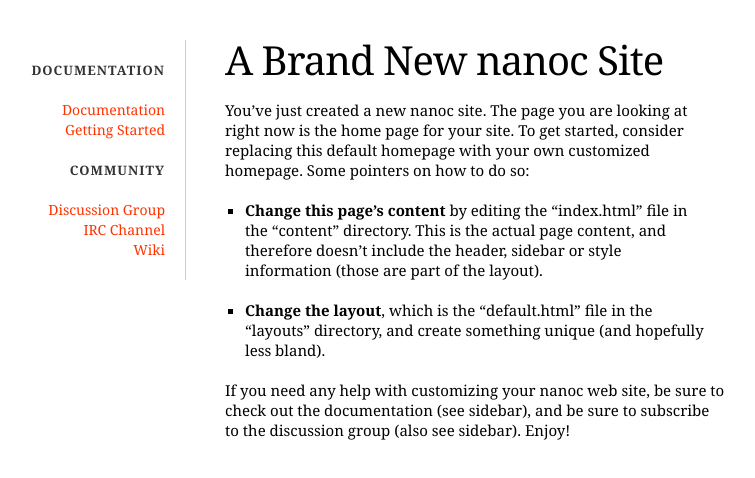
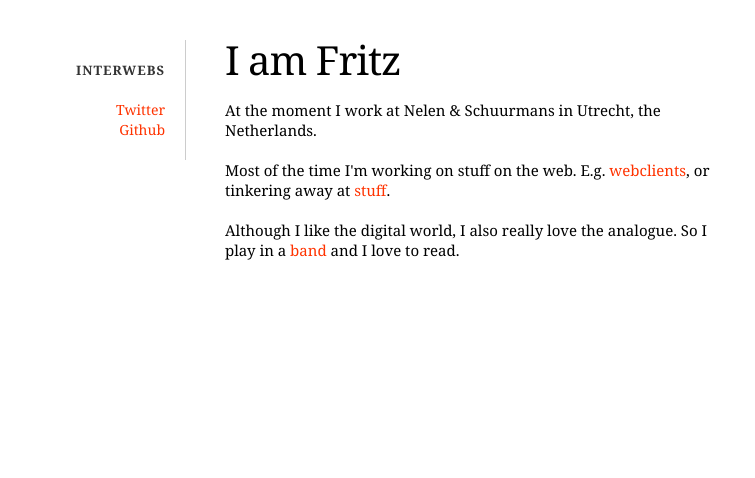
Before and after one commit to fritzvd/fritzvd.github.io, a plain HTML site: page index.html in a window 1280 px wide. Shown: the whole page, without its empty margins (55-810 px from the left). Drawn offline with Linux system fonts and the light colour scheme.

Commit message:
starting to get the hang of nanoc

```diff
--- a/index.html
+++ b/index.html
@@ -2,37 +2,34 @@
 <html lang="en">
   <head>
     <meta charset="utf-8">
-    <title>A Brand New nanoc Site - Home</title>
+    <title>fritzvd - Home</title>
     <link rel="stylesheet" href="/style.css">
 
     <!-- you don't need to keep this, but it's cool for stats! -->
     <meta name="generator" content="nanoc 3.6.0">
+    <meta name="author" content="Fritz van Deventer">
+    <meta name="description" edit="fritzvd, python, javascript, frontend, developer, music, singer">
   </head>
   <body>
     <div id="main">
-      <h1>A Brand New nanoc Site</h1>
+      <h1>I am Fritz</h1>
 
-<p>You’ve just created a new nanoc site. The page you are looking at right now is the home page for your site. To get started, consider replacing this default homepage with your own customized homepage. Some pointers on how to do so:</p>
-
-<ul>
-  <li><p><strong>Change this page’s content</strong> by editing the “index.html” file in the “content” directory. This is the actual page content, and therefore doesn’t include the header, sidebar or style information (those are part of the layout).</p></li>
-  <li><p><strong>Change the layout</strong>, which is the “default.html” file in the “layouts” directory, and create something unique (and hopefully less bland).</p></li>
-</ul>
-
-<p>If you need any help with customizing your nanoc web site, be sure to check out the documentation (see sidebar), and be sure to subscribe to the discussion group (also see sidebar). Enjoy!</p>
+<p>At the moment I work at Nelen & Schuurmans in Utrecht, the Netherlands.</p>
+<p>Most of the time I'm working on stuff on the web. E.g. <a href="http://github.com/ddsc/webclient">webclients</a>, or tinkering away at <a href="http://github.com/fritzvd">stuff</a>.</p>
+<p>Although I like the digital world, I also really love the analogue. So I play in a <a href="http://soundcloud.com/cheesesofmexico">band</a> and I love to read.</p>
     </div>
     <div id="sidebar">
-      <h2>Documentation</h2>
+      <h2>Interwebs</h2>
       <ul>
-        <li><a href="http://nanoc.ws/docs/">Documentation</a></li>
-        <li><a href="http://nanoc.ws/docs/tutorial/">Getting Started</a></li>
+        <li><a href="http://twitter.com/fritzvd">Twitter</a></li>
+        <li><a href="http://github.com/fritzvd">Github</a></li>
       </ul>
-      <h2>Community</h2>
+      <!--<h2>Community</h2>
       <ul>
         <li><a href="http://groups.google.com/group/nanoc/">Discussion Group</a></li>
         <li><a href="irc://chat.freenode.net/#nanoc">IRC Channel</a></li>
         <li><a href="http://github.com/nanoc/nanoc/wiki/">Wiki</a></li>
       </ul>
-    </div>
+    </div>-->
   </body>
 </html>
```
